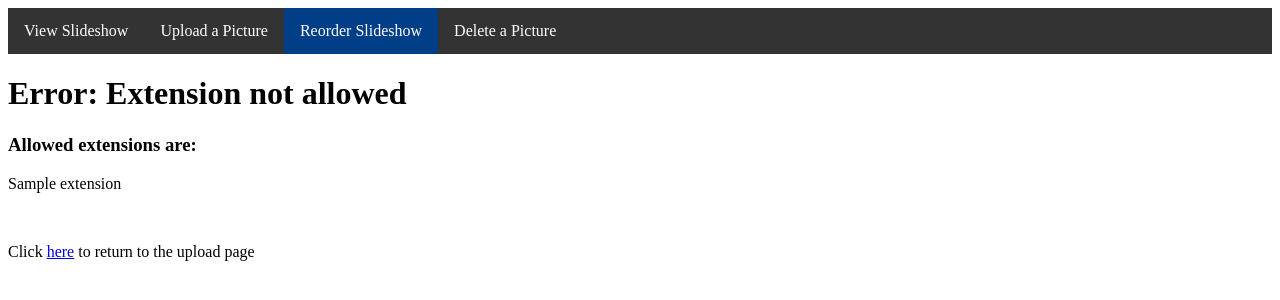
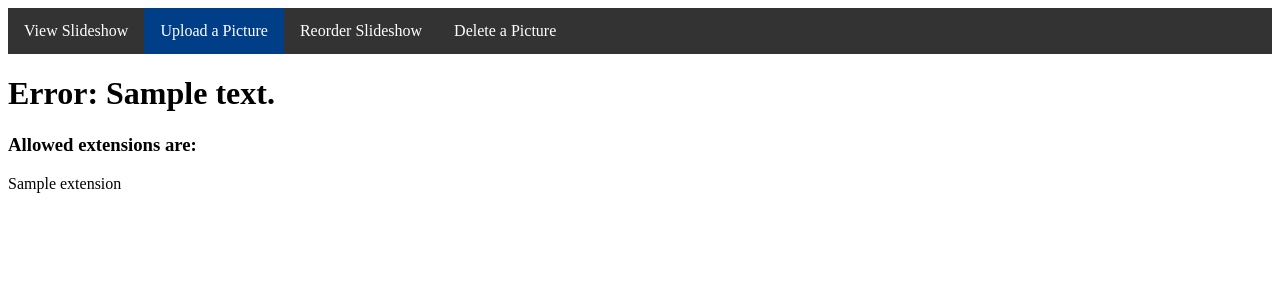
Before and after one commit to wwu-cs-support/slideshow, a Flask app: template templates/extension_error.html in a window 1280 px wide. Shown: the top 300 px of the page. Run offline with Flask 2, Linux system fonts and the light colour scheme; the template is opened without the code that fills it: most values are stand-ins (such as "Sample title", 1, 10 or a date in 2020).

Commit message:
Modify error page to display custom messages based on error

```diff
--- a/run.py
+++ b/run.py
@@ -55,7 +55,11 @@ def upload_picture():
             duration=int(request.form.get('duration'))*1000
         order=int(request.form.get('order') or 1)
 
-        if pic and allowed_file(pic.filename.lower()) and not duplicate_file(pic.filename):
+        if not pic:
+            return render_template('extension_error.html', message="Could not read picture or picture doesn't exist", extensions=app.config['ALLOWED_EXTENSIONS'])
+        elif duplicate_file(pic.filename):
+            return render_template('extension_error.html', message="Filename already exists", extensions=app.config['ALLOWED_EXTENSIONS'])
+        elif allowed_file(pic.filename.lower()):
             filename = secure_filename(pic.filename)
             pic.save(os.path.join(app.config['UPLOAD_FOLDER'], filename))
 
@@ -71,7 +75,7 @@ def upload_picture():
 
             return render_template('success.html', message="uploaded {} to ".format(filename))
         else:
-            return render_template('extension_error.html', extensions=app.config['ALLOWED_EXTENSIONS'])
+            return render_template('extension_error.html', message="Extension not allowed", extensions=app.config['ALLOWED_EXTENSIONS'])
     else:
         return render_template('upload.html')
 
--- a/templates/extension_error.html
+++ b/templates/extension_error.html
@@ -6,16 +6,15 @@
 <body>
 	<ul class="menu">
 		<li><a href="{{ url_for('slideshow') }}">View Slideshow</a></li>
-		<li><a href="{{ url_for('upload_picture') }}">Upload a Picture</a></li>
-		<li><a class="active" href="{{ url_for('reorder_picture') }}">Reorder Slideshow</a></li>
+		<li><a class="active" href="{{ url_for('upload_picture') }}">Upload a Picture</a></li>
+		<li><a href="{{ url_for('reorder_picture') }}">Reorder Slideshow</a></li>
 		<li><a href="{{ url_for('delete_picture') }}">Delete a Picture</a></li>
 	</ul>
-		<h1>Error: Extension not allowed</h1>
+		<h1>Error: {{ message }}</h1>
 		<h3>Allowed extensions are: </h3>
 		{% for ex in extensions %}
 		<p> {{ ex }} </p>
 		{% endfor %}
 		<br>
-		<p>Click <a href="{{ url_for('upload_picture') }}">here</a> to return to the upload page</p>
 </body>
 </html>
--- a/templates/success.html
+++ b/templates/success.html
@@ -9,7 +9,7 @@
 	<ul class="menu">
 		<li><a href="{{ url_for('slideshow') }}">View Slideshow</a></li>
 		<li><a href="{{ url_for('upload_picture') }}">Upload a Picture</a></li>
-		<li><a class="active" href="{{ url_for('reorder_picture') }}">Reorder Slideshow</a></li>
+		<li><a href="{{ url_for('reorder_picture') }}">Reorder Slideshow</a></li>
 		<li><a href="{{ url_for('delete_picture') }}">Delete a Picture</a></li>
 	</ul>
     <h2>You have successfully {{ message }} the CS Slideshow!</h2>
```
